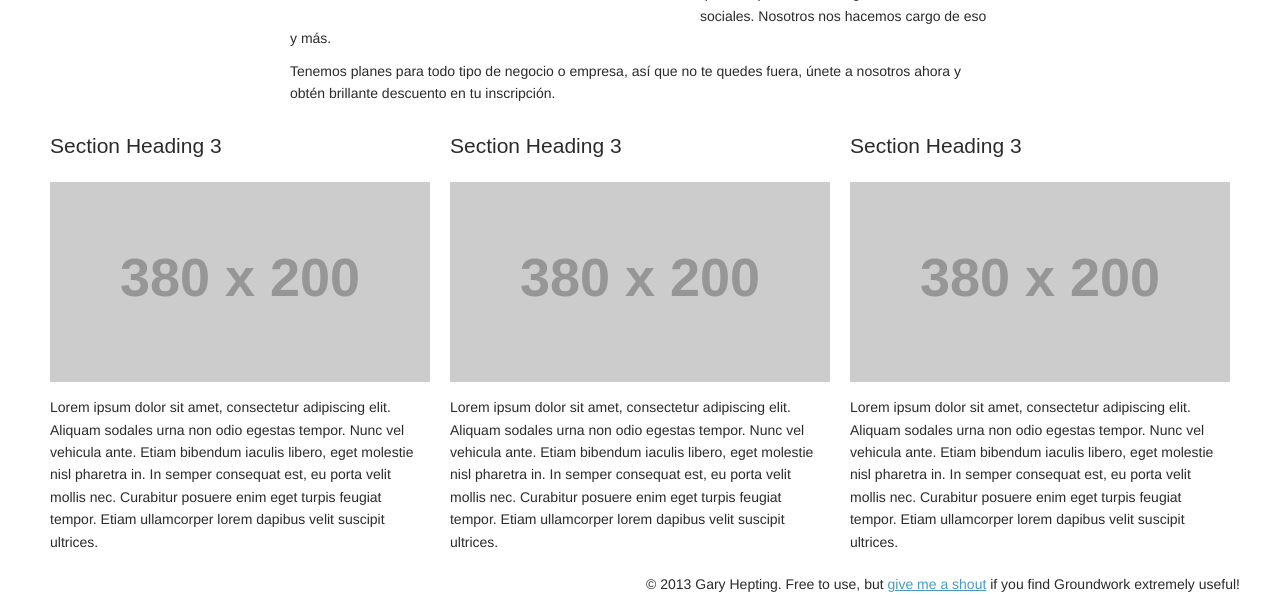
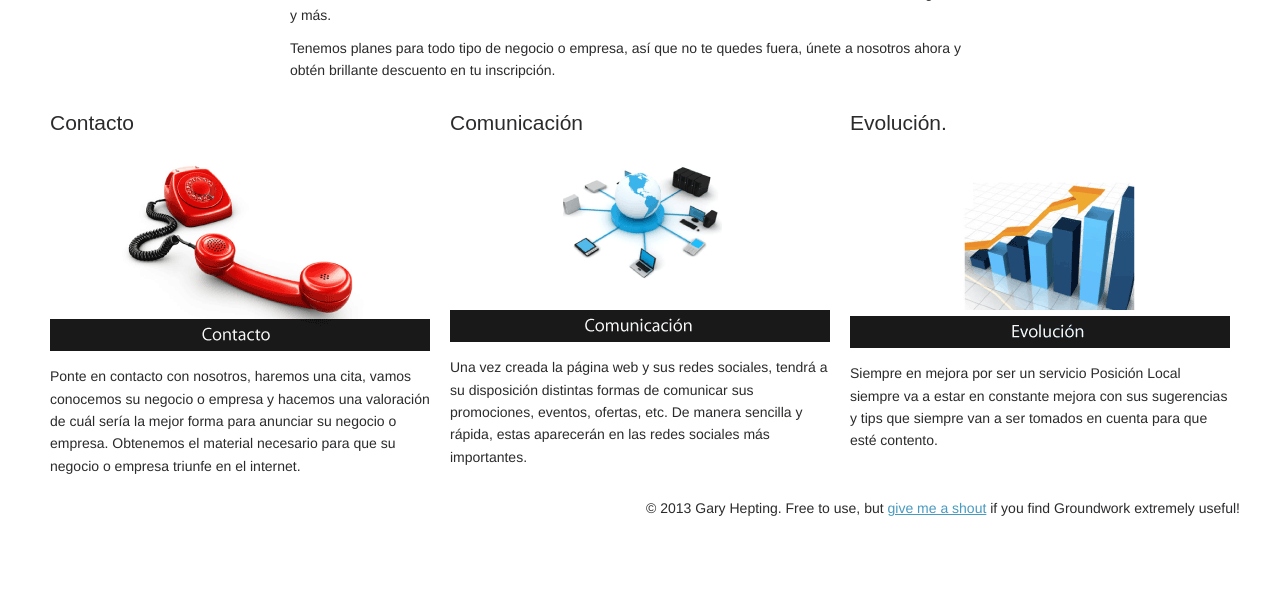
Before and after one commit to zykorwx/myproject, a Django app: page / in a window 1280 px wide. Shown: the part 1112-1707 px from the top of the page. After the commit the page ends 1628 px from the top, so only its background shows below. Run offline with Django 3.2, Linux system fonts and the light colour scheme; grey boxes labelled with a size stand in for pictures from a placeholder-image service; some libraries are stand-ins or nearby versions; some web fonts are replaced.

Commit message:
Con contacto y algunas correciones

```diff
--- a/public/templates/base/base.html
+++ b/public/templates/base/base.html
@@ -48,7 +48,9 @@
         <ul>
           <li><a href="./home.html"><i class="icon-home"></i></a></li>
           <li><a href="#">Inicia sesion</a></li>
-          <li><a href="#">Contactanos</a></li>
+          <li><a class="typeform-share link" href="http://antoniodejes.typeform.com/to/Lwg5Lb" data-mode="2" target="_blank">Contactanos</a>
+<script>(function(){var qs,js,q,s,d=document,gi=d.getElementById,ce=d.createElement,gt=d.getElementsByTagName,id='typef_orm',b='https://s3-eu-west-1.amazonaws.com/share.typeform.com/';if(!gi.call(d,id)){js=ce.call(d,'script');js.id=id;js.src=b+'share.js';q=gt.call(d,'script')[0];q.parentNode.insertBefore(js,q)}})()</script>
+</li>
           <li><a href="#">Acerca de...</a></li>
         </ul>
       </nav>
@@ -74,11 +76,7 @@
 
   <img src='{{STATIC_URL}}images/slider/sliders-1.png' alt="" />
 
-  <img src="http://placehold.it/700x400/bada55/ffffff/&text=Slide+2" alt="" />
-
-  <img src="http://placehold.it/700x400/c82647/ffffff/&text=Slide+3" alt="" />
-
-  <img src="http://placehold.it/700x400/198d98/ffffff/&text=Slide+4" alt="" />
+  <img src='{{STATIC_URL}}images/slider/sliders-2.png' alt="" />
 
   <div class="callout">
 
@@ -88,15 +86,6 @@
 
   </div>
 
-  <div class="warning callout">
-
-    <h1>Another Content Slide</h1>
-
-    <p>This slide has HTML content instead of an image and has also had <code class="inline">.warning.callout</code> applied to it.</p>
-
-    <p><a href="#" class="large button">Click Me</a></p>
-
-  </div>
 
 </div>
 
@@ -197,19 +186,19 @@
 
     <article class="row">
       <section class="one third padded">
-        <h3>Section Heading 3</h3>
-        <img src="http://placehold.it/380x200/198d98/ffffff/" class="gap-top gap-bottom" alt="" />
-        <p>Lorem ipsum dolor sit amet, consectetur adipiscing elit. Aliquam sodales urna non odio egestas tempor. Nunc vel vehicula ante. Etiam bibendum iaculis libero, eget molestie nisl pharetra in. In semper consequat est, eu porta velit mollis nec. Curabitur posuere enim eget turpis feugiat tempor. Etiam ullamcorper lorem dapibus velit suscipit ultrices.</p>
+        <h3>Contacto</h3>
+        <img src='{{STATIC_URL}}images/380x200/contacto.png' class="gap-top gap-bottom" alt="" />
+        <p>Ponte en contacto con nosotros, haremos una cita, vamos conocemos su negocio o empresa y hacemos una valoración de cuál sería la mejor forma para anunciar su negocio o empresa. Obtenemos el material necesario para que su negocio o empresa triunfe en el internet.</p>
       </section>
       <section class="one third padded">
-        <h3>Section Heading 3</h3>
-        <img src="http://placehold.it/380x200/198d98/ffffff/" class="gap-top gap-bottom" alt="" />
-        <p>Lorem ipsum dolor sit amet, consectetur adipiscing elit. Aliquam sodales urna non odio egestas tempor. Nunc vel vehicula ante. Etiam bibendum iaculis libero, eget molestie nisl pharetra in. In semper consequat est, eu porta velit mollis nec. Curabitur posuere enim eget turpis feugiat tempor. Etiam ullamcorper lorem dapibus velit suscipit ultrices.</p>
+        <h3>Comunicación</h3>
+        <img src='{{STATIC_URL}}images/380x200/comunicacion.png' class="gap-top gap-bottom" alt="" />
+        <p>Una vez creada la página web y sus redes sociales, tendrá a su disposición distintas formas de comunicar sus promociones, eventos, ofertas, etc. De manera sencilla y rápida, estas aparecerán en las redes sociales más importantes.</p>
       </section>
       <section class="one third padded">
-        <h3>Section Heading 3</h3>
-        <img src="http://placehold.it/380x200/198d98/ffffff/" class="gap-top gap-bottom" alt="" />
-        <p>Lorem ipsum dolor sit amet, consectetur adipiscing elit. Aliquam sodales urna non odio egestas tempor. Nunc vel vehicula ante. Etiam bibendum iaculis libero, eget molestie nisl pharetra in. In semper consequat est, eu porta velit mollis nec. Curabitur posuere enim eget turpis feugiat tempor. Etiam ullamcorper lorem dapibus velit suscipit ultrices.</p>
+        <h3>Evolución.</h3>
+        <img src='{{STATIC_URL}}images/380x200/evolucion.png' class="gap-top gap-bottom" alt="" />
+        <p>Siempre en mejora por ser un servicio Posición Local siempre va a estar en constante mejora con sus sugerencias y tips que siempre van a ser tomados en cuenta para que esté contento.</p>
       </section>
     </article>
 
```
Also changed, not shown: public/static/images/380x200/comunicacion.png (added), public/static/images/380x200/contacto.png (added), public/static/images/380x200/evolucion.png (added), public/static/images/logo-2.png (added), public/static/images/slider/sliders-2.png (added).
